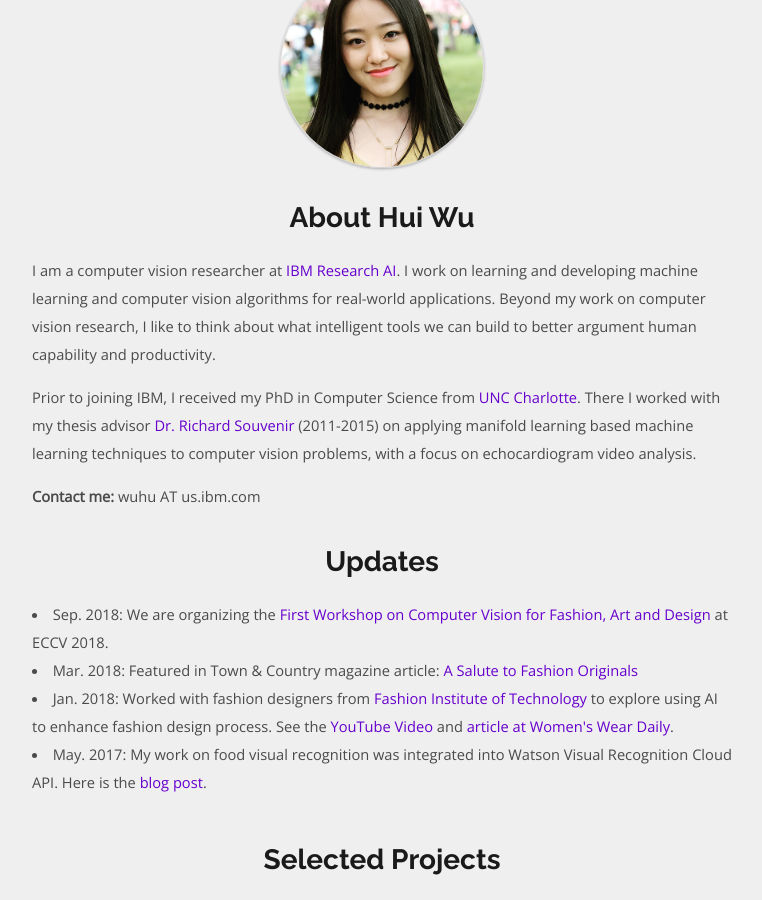
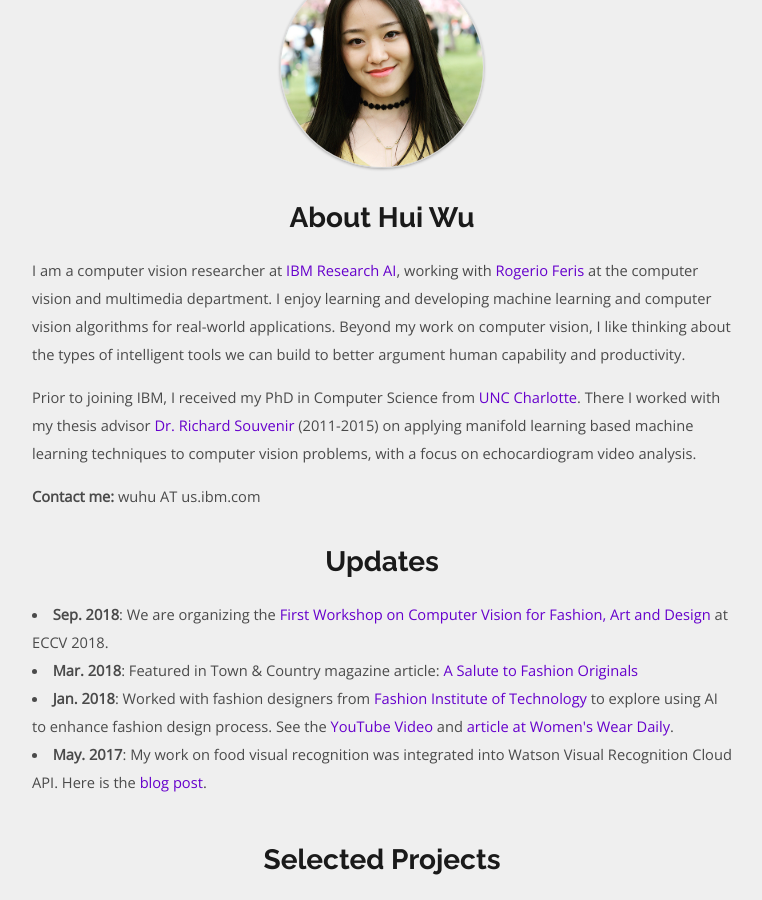
Before and after one commit to spacew/spacew.github.io, a Jekyll site: the page built from index.html, in a window 1280 px wide and 900 px high, scrolled down 345 px. Shown: the whole window, without its empty margins (258-1020 px from the left). Built offline with Jekyll 4.4.1, drawn with Linux system fonts in a browser that asks for light colours; the list of posts is cut into pages by our own code.

Commit message:
Update index.html

```diff
--- a/index.html
+++ b/index.html
@@ -9,10 +9,11 @@ title: Home
         <img src="media/huiwu.jpg" alt="Profile Photo" style="height:200px;border-radius:50%;">
         <h1 class="top-text">About Hui Wu</h1>
         <p>
-            I am a computer vision researcher at <a href=https://www.research.ibm.com/ai/>IBM Research AI</a>.
-            I work on learning and developing machine learning and computer vision algorithms
-            for real-world applications. Beyond my work on computer vision research,
-            I like to think about what intelligent tools we can build to better argument human
+            I am a computer vision researcher at <a href=https://www.research.ibm.com/ai/>IBM Research AI</a>, working
+            with <a href=http://rogerioferis.com/>Rogerio Feris</a> at the computer vision and multimedia department.
+            I enjoy learning and developing machine learning and computer vision algorithms
+            for real-world applications. Beyond my work on computer vision,
+            I like thinking about the types of intelligent tools we can build to better argument human
             capability and productivity.
 </p>
 
@@ -30,16 +31,16 @@ title: Home
         <h1 class="top-text">Updates</h1>
         <ul>
           <li>
-              Sep. 2018: We are organizing the <a href=https://sites.google.com/view/eccvfashion/>First Workshop on Computer Vision for Fashion, Art and Design</a> at ECCV 2018.
+              <b>Sep. 2018</b>: We are organizing the <a href=https://sites.google.com/view/eccvfashion/>First Workshop on Computer Vision for Fashion, Art and Design</a> at ECCV 2018.
           </li>
           <li>
-              Mar. 2018: Featured in Town & Country magazine article: <a href=https://www.townandcountrymag.com/leisure/arts-and-culture/a15925909/technology-the-future-of-art-good-taste/>A Salute to Fashion Originals</a>
+              <b>Mar. 2018</b>: Featured in Town & Country magazine article: <a href=https://www.townandcountrymag.com/leisure/arts-and-culture/a15925909/technology-the-future-of-art-good-taste/>A Salute to Fashion Originals</a>
           </li>
           <li>
-              Jan. 2018: Worked with fashion designers from <a href=http://www.fitnyc.edu/index.php>Fashion Institute of Technology</a> to explore using AI to enhance fashion design process. See the <a href=https://www.youtube.com/watch?v=tO94dIKJ6TQ&t=1s>YouTube Video</a> and <a href=http://wwd.com/business-news/business-features/f-i-t-ibm-and-tommy-hilfiger-get-into-ai-for-fashion-11095819/>article at Women's Wear Daily</a>.
+              <b>Jan. 2018</b>: Worked with fashion designers from <a href=http://www.fitnyc.edu/index.php>Fashion Institute of Technology</a> to explore using AI to enhance fashion design process. See the <a href=https://www.youtube.com/watch?v=tO94dIKJ6TQ&t=1s>YouTube Video</a> and <a href=http://wwd.com/business-news/business-features/f-i-t-ibm-and-tommy-hilfiger-get-into-ai-for-fashion-11095819/>article at Women's Wear Daily</a>.
           </li>
           <li>
-              May. 2017: My work on food visual recognition was integrated into Watson Visual Recognition Cloud API. Here is the <a href=https://www.ibm.com/blogs/research/2017/05/training-watson-see-whats-plate/>blog post</a>.
+              <b>May. 2017</b>: My work on food visual recognition was integrated into Watson Visual Recognition Cloud API. Here is the <a href=https://www.ibm.com/blogs/research/2017/05/training-watson-see-whats-plate/>blog post</a>.
           </li>
         </ul>
     </article>
```
